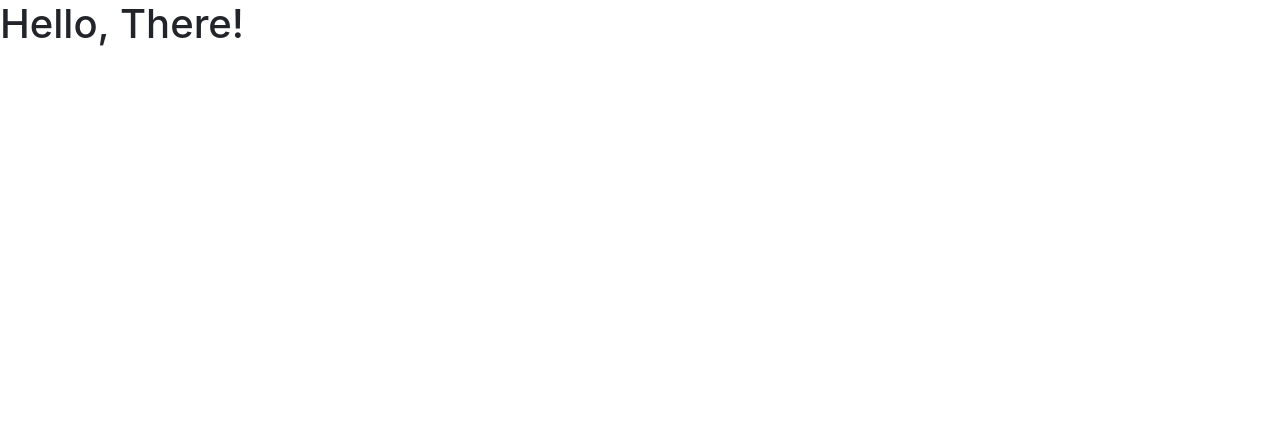
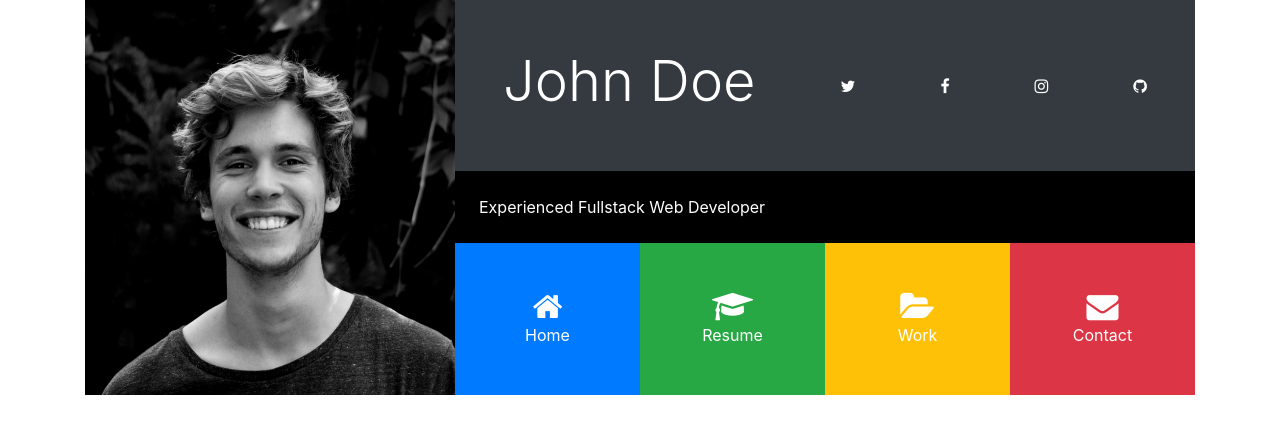
Before and after one commit to moeabdol/portfolio-grid, a website: page index.html in a window 1280 px wide. Drawn offline with nearby package versions, Linux system fonts and the light colour scheme.

Commit message:
Implement header

```diff
--- a/index.html
+++ b/index.html
@@ -8,7 +8,56 @@
   <link rel="stylesheet" href="css/styles.css">
 </head>
 <body>
-  <h1>Hello, There!</h1>
+  <div class="container">
+    <header id="main-header">
+      <div class="row no-gutters">
+        <div class="col-lg-4 col-md-5">
+          <img src="img/person1.jpg" alt="">
+        </div>
+
+        <div class="col-lg-8 col-md-7">
+          <div class="d-flex flex-column">
+            <div class="p-5 bg-dark text-white">
+              <div class="name d-flex flex-row justify-content-between align-items-center">
+                <h1 class="display-4">John Doe</h1>
+                <div>
+                  <i class="fa fa-twitter"></i>
+                </div>
+                <div>
+                  <i class="fa fa-facebook"></i>
+                </div>
+                <div>
+                  <i class="fa fa-instagram"></i>
+                </div>
+                <div>
+                  <i class="fa fa-github"></i>
+                </div>
+              </div>
+            </div>
+            <div class="p-4 bg-black">
+              Experienced Fullstack Web Developer
+            </div>
+            <div>
+              <div class="d-flex flex-row text-white align-items-stretch text-center">
+                <div class="port-item p-4 bg-primary p-lg-5">
+                  <i class="fa fa-home d-block"></i> Home
+                </div>
+                <div class="port-item p-4 bg-success p-lg-5">
+                  <i class="fa fa-graduation-cap d-block"></i> Resume
+                </div>
+                <div class="port-item p-4 bg-warning p-lg-5">
+                  <i class="fa fa-folder-open d-block"></i> Work
+                </div>
+                <div class="port-item p-4 bg-danger p-lg-5">
+                  <i class="fa fa-envelope d-block"></i> Contact
+                </div>
+              </div>
+            </div>
+          </div>
+        </div>
+      </div>
+    </header>
+  </div>
 
   <script src="node_modules/jquery/dist/jquery.min.js"></script>
   <script src="node_modules/popper.js/dist/umd/popper.min.js"></script>
--- a/scss/styles.scss
+++ b/scss/styles.scss
@@ -0,0 +1,24 @@
+.bg-black {
+  background-color: #000000;
+  color: #FFFFFF;
+}
+
+#main-header {
+  img {
+    width: 100%;
+    height: 100%;
+  }
+
+  .port-item {
+    width: 30%;
+
+    .fa {
+      font-size: 2em;
+    }
+
+    &:hover {
+      opacity: 0.8;
+      cursor: pointer;
+    }
+  }
+}
```
Also changed, not shown: css/styles.css, img/person1.jpg (added), 1 other file.
